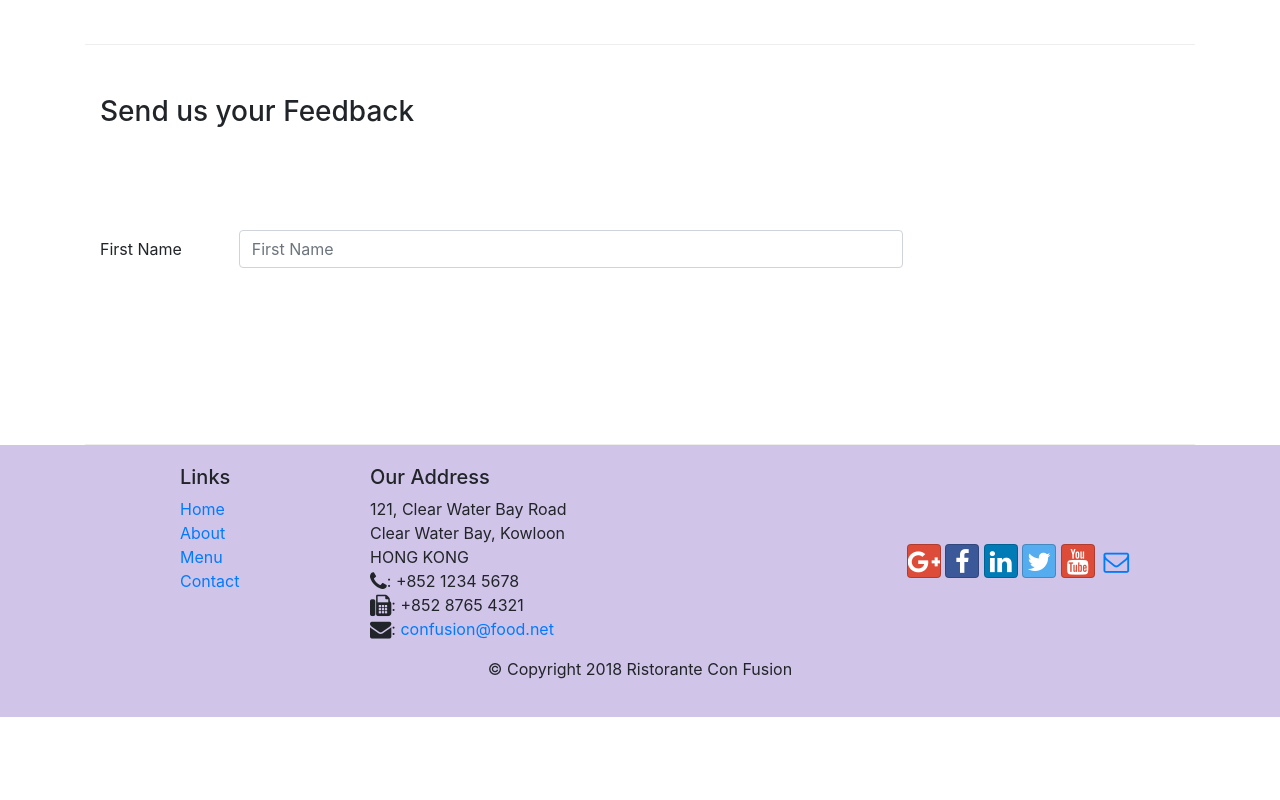
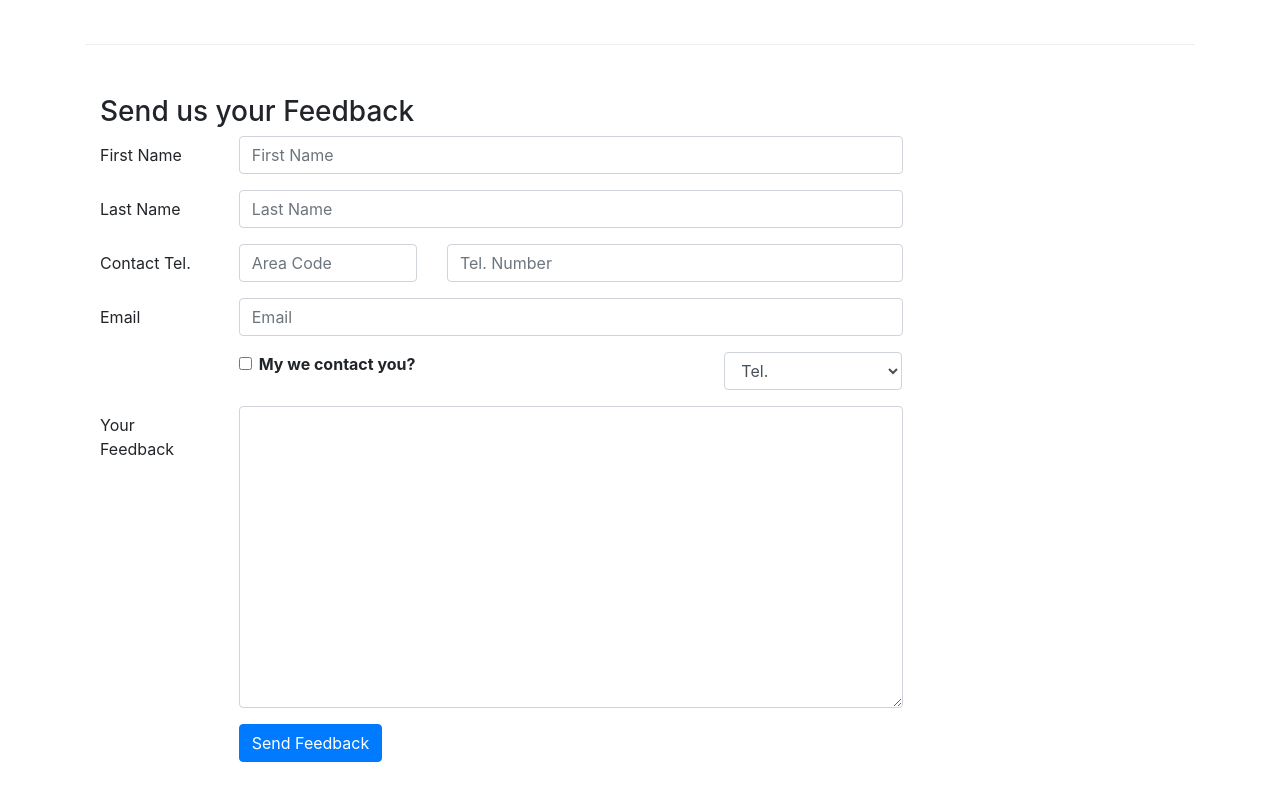
Before and after one commit to livealvi/conFusion.hotel.webiste-coursera, a website: page contactus.html in a window 1280 px wide. Shown: the part 820-1620 px from the top of the page. Before the commit the page ends 1537 px from the top, so only its background shows below. Drawn offline with nearby package versions, Linux system fonts and the light colour scheme.

Commit message:
Forms - Add

```diff
--- a/contactus.html
+++ b/contactus.html
@@ -99,7 +99,7 @@
                 <h3>Send us your Feedback</h3>
             </div>
             <div class="col-12 col-md-9">
-                <form action="">
+                <form>
                     <div class="form-group row">
                         <label for="firstname" class="col-md-2 col-form-label">First Name</label>
                         <div class="col-md-10">
@@ -108,7 +108,56 @@
                         </div>
                     </div>
                     <div class="form-group row">
-
+                        <label for="lastname" class="col-md-2 col-form-label">Last Name</label>
+                        <div class="col-md-10">
+                            <input type="text" class="form-control" id="lastname" name="lasttname"
+                                placeholder="Last Name">
+                        </div>
+                    </div>
+                    <div class="form-group row">
+                        <label for="telnum" class="col-12 col-md-2 col-form-label">Contact Tel.</label>
+                        <div class="col-5 col-md-3">
+                            <input type="tel" class="form-control" id="areacode" name="areacode"
+                                placeholder="Area Code">
+                        </div>
+                        <div class="col-7 col-md-7">
+                            <input type="tel" class="form-control" id="telnum" name="telnum" placeholder="Tel. Number">
+                        </div>
+                    </div>
+                    <div class="form-group row">
+                        <label for="emailid" class="col-md-2 col-form-label">Email</label>
+                        <div class="col-md-10">
+                            <input type="email" class="form-control" id="emailid" name="emailid" placeholder="Email">
+                        </div>
+                    </div>
+                    <div class="form-group row">
+                        <div class="col-md-6 offset-md-2">
+                            <div class="form-check">
+                                <input type="checkbox" class="form-check-input" name="approved" id="approved" value="">
+                                <label class="form-check-label" for="approved">
+                                    <strong>My we contact you?</strong>
+                                </label>
+                            </div>
+                        </div>
+                        <div class="col-md-3 offset-md-1">
+                            <select class="form-control">
+                                <option>Tel.</option>
+                                <option>Email</option>
+                            </select>
+                        </div>
+                    </div>
+                    <div class="form-group row">
+                        <label for="feddback" class="col-md-2 col-form-label">Your Feedback</label>
+                        <div class="col-md-10">
+                            <textarea class="form-control" id="feedback" name="feedbacl" rows="12"></textarea>
+                        </div>
+                    </div>
+                    <div class="form-group row">
+                        <div class="offset-md-2 col-md-10">
+                            <button type="submit" class="btn btn-primary">
+                                Send Feedback
+                            </button>
+                        </div>
                     </div>
                 </form>
             </div>
```
Also changed, not shown: index.html (+3 -2 lines).
